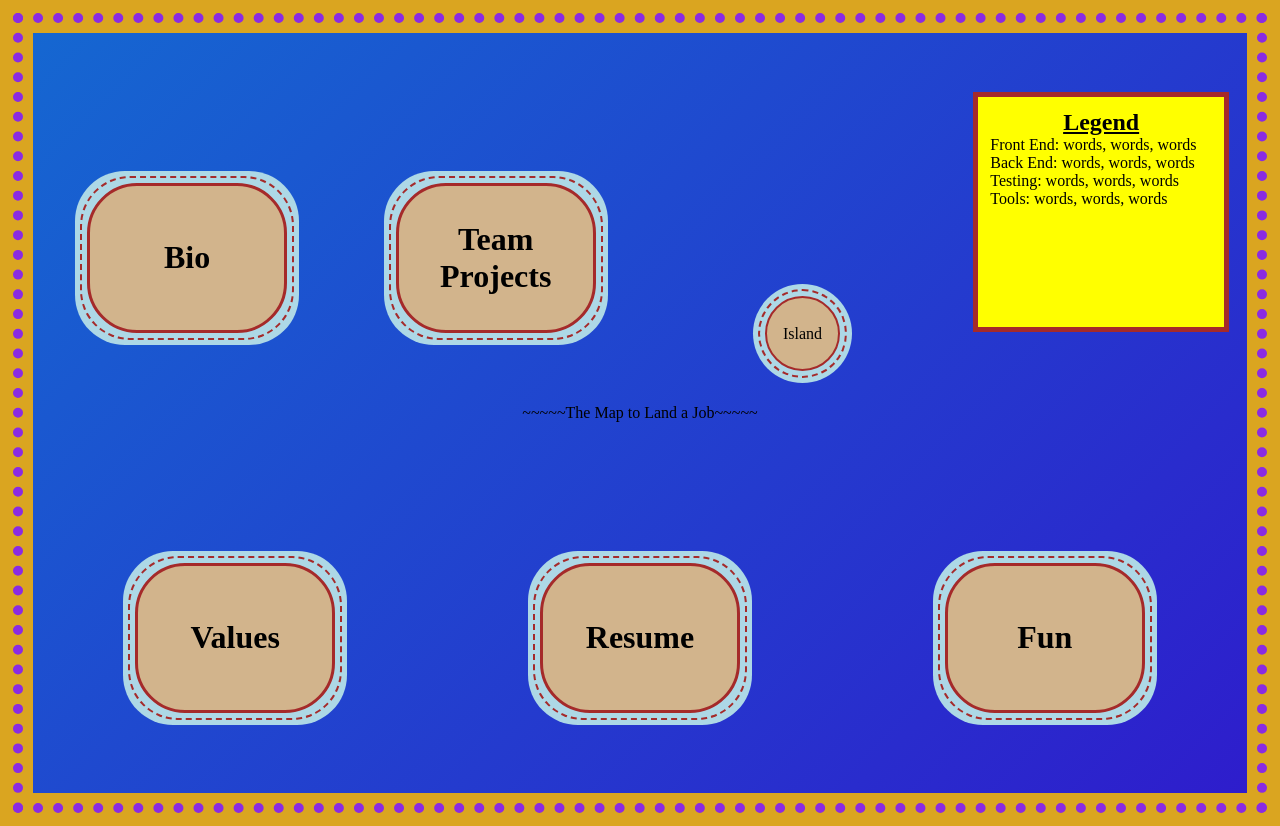
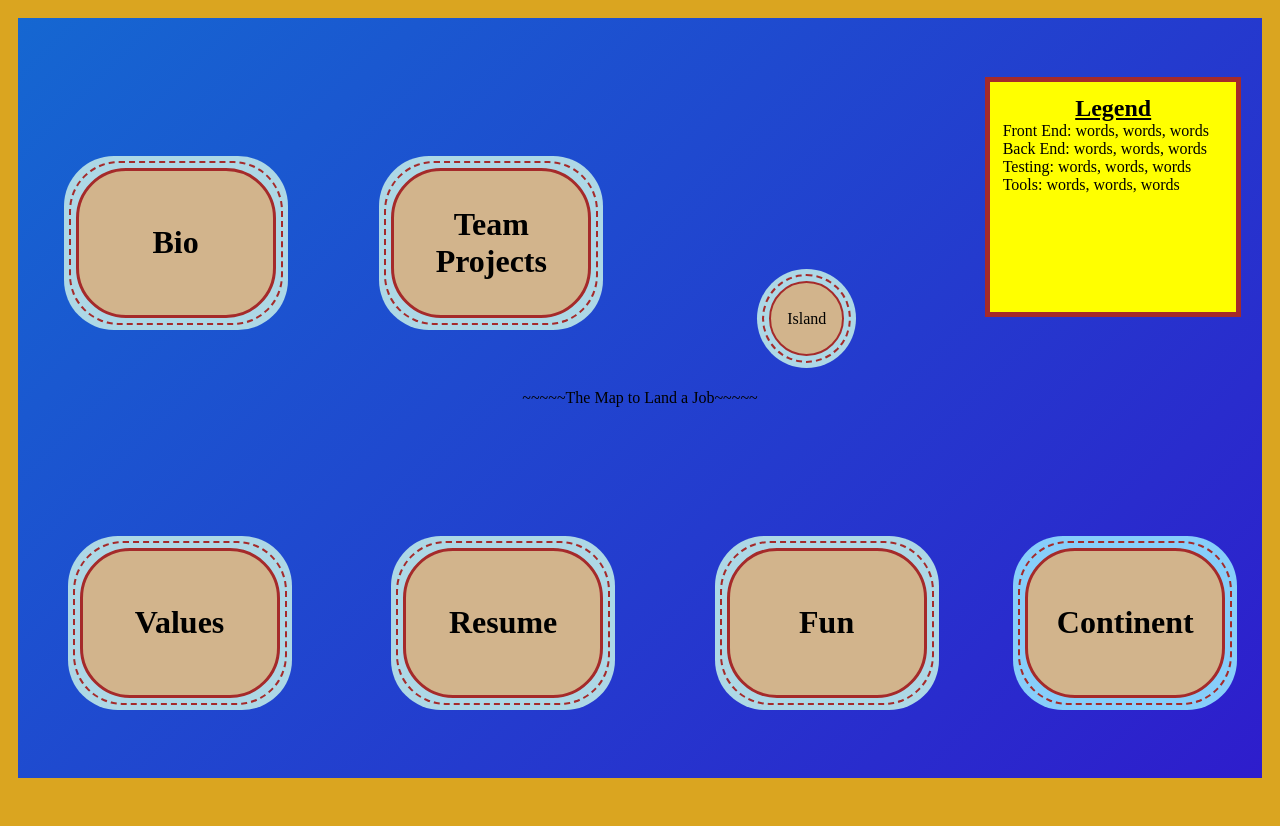
Before and after one commit to franco-ortega/sandbox-portfolio-map, a React (Create React App) app: page / in a window 1280 px wide. After the commit the page ends 800 px from the top, so only its background shows below. Built offline with nearby package versions, Linux system fonts and the light colour scheme.

Commit message:
add ContinentAlt component with initial styling

```diff
--- a/src/components/app/App.css
+++ b/src/components/app/App.css
@@ -5,8 +5,9 @@
 }
 
 body {
-    border: dotted 10px blueviolet;
+
     background-color: goldenrod;
     margin: 1%;
-    padding: 10px;
+    padding: 5px;
+
 }
--- /dev/null
+++ b/src/components/continents/ContinentAlt.jsx
@@ -0,0 +1,24 @@
+import React from 'react';
+// import PropTypes from 'prop-types';
+import styles from './ContinentAlt.module.css';
+
+const ContinentAlt = props => {
+    return (
+        <div>
+            <div className={styles.CoastlineOuter}>
+                <div className={styles.CoastlineInner}>
+                    <div className={styles.ContinentAlt}>
+                        <h1>Continent</h1>
+                    </div>
+                </div>
+            </div>
+
+        </div>
+    )
+}
+
+ContinentAlt.propTypes = {
+
+}
+
+export default ContinentAlt
--- /dev/null
+++ b/src/components/continents/ContinentAlt.module.css
@@ -0,0 +1,37 @@
+.ContinentAlt {
+    background-color: tan;
+    color: black;
+
+    border: solid 3px brown;
+    border-radius: 50px;
+
+    height: 150px;
+    width: 200px;
+
+    text-align: center;
+
+    display: flex;
+    align-items: center;
+    justify-content: center;
+}
+
+.CoastlineInner {
+    background: lightskyblue;
+
+    border: dashed 2px brown;
+    border-radius: 50px;
+
+
+    padding: 5px;
+
+    height: fit-content;
+}
+
+.CoastlineOuter {
+    background: lightskyblue;
+
+    border-radius: 50px;
+
+    padding: 5px;
+
+}
--- a/src/components/oceans/Ocean.jsx
+++ b/src/components/oceans/Ocean.jsx
@@ -8,6 +8,7 @@ import styles from './Ocean.module.css';
 // import IslandCoastline from '../coastlines/IslandCoastline';
 import IslandOuterCoastline from '../coastlines/IslandOuterCoastline';
 import { continentData } from '../continents/continentData';
+import ContinentAlt from '../continents/ContinentAlt';
 
 const Ocean = () => {
 
@@ -25,6 +26,7 @@ const Ocean = () => {
             <OuterCoastline title={continentData.values.title} />
             <OuterCoastline title={continentData.resume.title} />
             <OuterCoastline title={continentData.fun.title} />
+            <ContinentAlt />
         </div>
     )
 }
```
